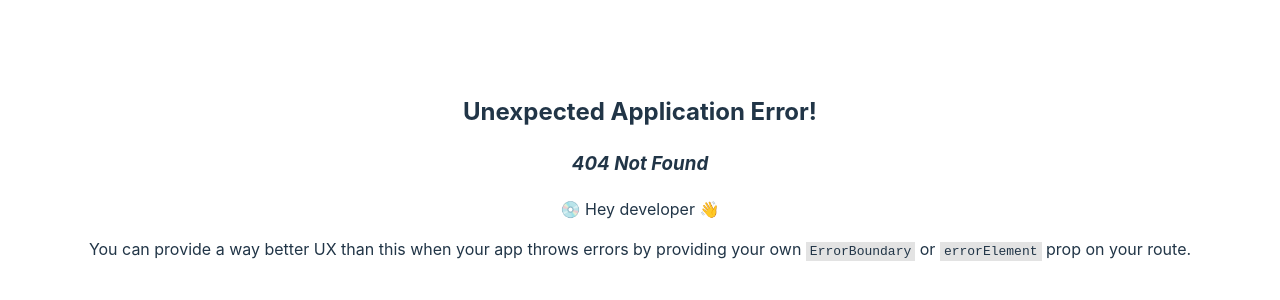
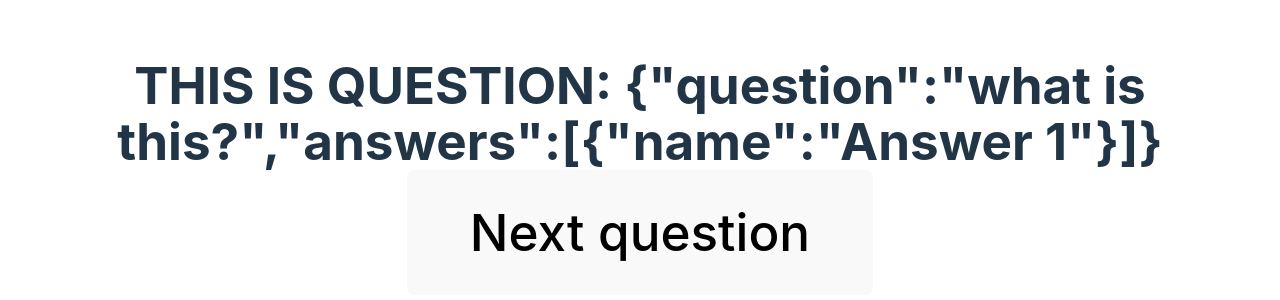
Before and after one commit to sopo/quiztime, a React (Vite) app: page /question/1 in a window 1280 px wide. Before the commit this address had no page. Shown: the part 224-524 px from the top of the page. Built offline with nearby package versions, Linux system fonts and the light colour scheme.

Commit message:
add page components

```diff
--- a/src/pages/home/home.tsx
+++ /dev/null
@@ -1,6 +0,0 @@
-const Home:React.FC = () => {
-    return(
-        <div>home</div>
-    )
-}
-export default Home
--- /dev/null
+++ b/src/pages/question.tsx
@@ -0,0 +1,32 @@
+import { useEffect, useState } from "react"
+import { Navigate, useParams } from "react-router-dom"
+
+const Question:React.FC =() => {
+    const {id} = useParams()
+    const [question,setQuestion] = useState<any | undefined>(undefined)
+
+    useEffect(()=>{
+        // wamovigebt idit questions
+        setQuestion({
+            question:"what is this?",
+            answers:[
+                {
+                    name:"Answer 1"
+                }
+            ]
+        })
+    },[id])
+
+    function nextQuestion(){
+        if(id === '5'){
+            <Navigate to="/result" />
+            return;
+        }
+        const nextId = parseInt(id as string)+1;
+            <Navigate to={"/" + nextId} />
+
+    }
+
+    return <h1>THIS IS QUESTION: {JSON.stringify(question)} <button onClick={nextQuestion} >Next question</button> </h1>
+}
+export default Question
--- /dev/null
+++ b/src/pages/result.tsx
@@ -0,0 +1,5 @@
+
+const Result:React.FC =()=>{
+    return <h1>Your result</h1>
+}
+export default Result
```
Also changed, not shown: src/App.tsx (+13 -3 lines).
